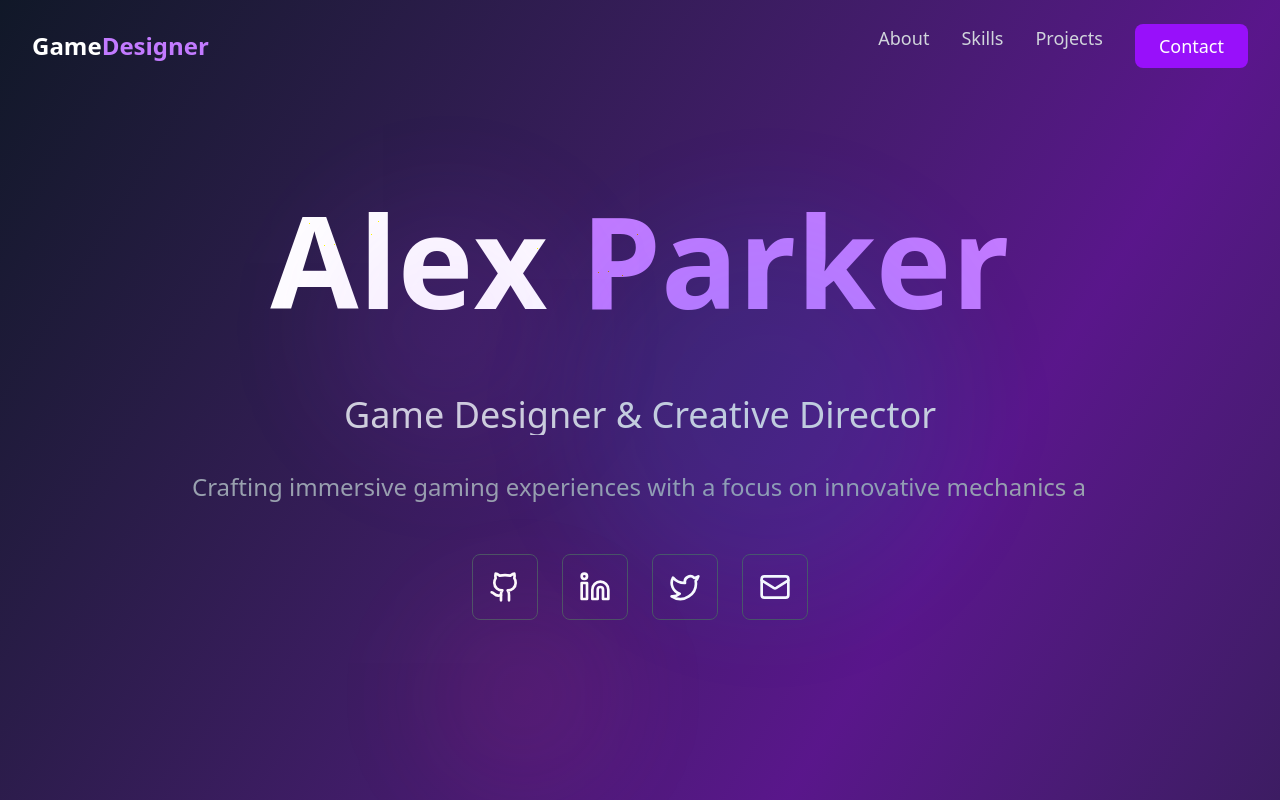
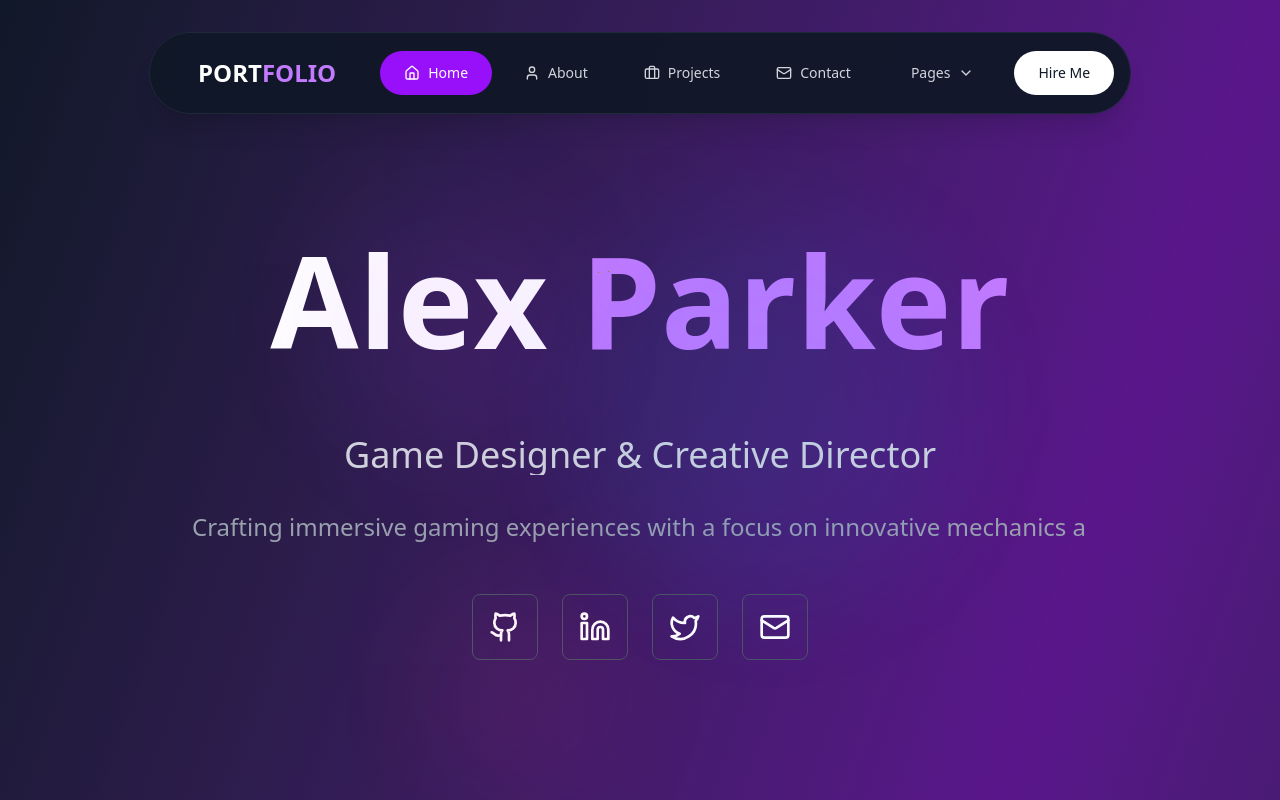
Before and after one commit to MatusOremus123/Portfolio, a React (Vite) app: page / in a window 1280 px wide. Shown: the top 800 px of the page. Built offline with nearby package versions, Linux system fonts and the light colour scheme.

Commit message:
floating navbar

```diff
--- /dev/null
+++ b/src/FloatingNavbar.jsx
@@ -0,0 +1,138 @@
+import React, { useEffect, useState } from 'react';
+import { Home, User, Briefcase, Mail, Menu, X } from 'lucide-react';
+
+const FloatingNavbar = () => {
+  const [scrolled, setScrolled] = useState(false);
+  const [activeSection, setActiveSection] = useState('home');
+  const [mobileMenuOpen, setMobileMenuOpen] = useState(false);
+
+  useEffect(() => {
+    const handleScroll = () => {
+      setScrolled(window.scrollY > 50);
+
+      // Update active section based on scroll position
+      const sections = ['home', 'about', 'projects', 'contact'];
+      const scrollPosition = window.scrollY + 100;
+
+      for (const section of sections) {
+        const element = document.getElementById(section);
+        if (element) {
+          const { offsetTop, offsetHeight } = element;
+          if (scrollPosition >= offsetTop && scrollPosition < offsetTop + offsetHeight) {
+            setActiveSection(section);
+            break;
+          }
+        }
+      }
+    };
+
+    window.addEventListener('scroll', handleScroll);
+    return () => window.removeEventListener('scroll', handleScroll);
+  }, []);
+
+  const navItems = [
+    { name: 'Home', href: '#home' },
+    { name: 'About', href: '#about' },
+    { name: 'Projects', href: '#projects' },
+    { name: 'Contact', href: '#contact' },
+  ];
+
+  return (
+    <>
+      {/* Desktop Navbar */}
+      <div className="hidden md:block fixed top-8 left-1/2 transform -translate-x-1/2 z-50">
+        <nav className={`bg-black/80 backdrop-blur-2xl border border-gray-800/50 rounded-full px-3 py-3 transition-all duration-500 ${
+          scrolled ? 'shadow-2xl shadow-purple-500/10 scale-95' : 'shadow-xl'
+        }`}>
+          <div className="flex items-center space-x-2">
+            {/* Logo */}
+            <div className="px-6 py-2 font-bold text-xl tracking-wider">
+              <span className="text-white">GAME</span>
+              <span className="bg-gradient-to-r from-purple-400 to-pink-400 bg-clip-text text-transparent">DESIGNER</span>
+            </div>
+
+            {/* Separator */}
+            <div className="w-px h-8 bg-gray-700"></div>
+
+            {/* Nav Items */}
+            <div className="flex items-center space-x-1 px-2">
+              {navItems.map((item) => {
+                const isActive = activeSection === item.name.toLowerCase();
+
+                return (
+                  <a
+                    key={item.name}
+                    href={item.href}
+                    onClick={() => setActiveSection(item.name.toLowerCase())}
+                    className={`relative px-6 py-2.5 rounded-full transition-all duration-300 ${
+                      isActive
+                        ? 'text-white'
+                        : 'text-gray-400 hover:text-white'
+                    }`}
+                  >
+                    {/* Active Indicator */}
+                    {isActive && (
+                      <span className="absolute inset-0 bg-gradient-to-r from-purple-600 to-pink-600 rounded-full opacity-100"></span>
+                    )}
+                    <span className="relative text-sm font-medium">{item.name}</span>
+                  </a>
+                );
+              })}
+            </div>
+
+            {/* CTA Button */}
+            <div className="pl-2">
+              <button className="relative group bg-white text-black px-7 py-2.5 rounded-full font-bold text-sm overflow-hidden transition-all duration-300">
+                <span className="relative z-10">Let's Talk</span>
+                <span className="absolute inset-0 bg-gradient-to-r from-purple-600 to-pink-600 transform scale-x-0 group-hover:scale-x-100 transition-transform duration-300 origin-left"></span>
+                <span className="absolute inset-0 opacity-0 group-hover:opacity-100 transition-opacity duration-300">
+                  <span className="relative z-10 text-white flex items-center justify-center h-full">Let's Talk</span>
+                </span>
+              </button>
+            </div>
+          </div>
+        </nav>
+      </div>
+
+      {/* Mobile Navbar */}
+      <div className="md:hidden fixed top-4 left-4 right-4 z-50">
+        <nav className="bg-black/90 backdrop-blur-2xl border border-gray-800/50 rounded-2xl px-4 py-4">
+          <div className="flex items-center justify-between">
+            <div className="font-bold text-lg">
+              <span className="text-white">GAME</span>
+              <span className="text-purple-400">DESIGNER</span>
+            </div>
+
+            <button
+              onClick={() => setMobileMenuOpen(!mobileMenuOpen)}
+              className="text-white p-2"
+            >
+              {mobileMenuOpen ? <X className="w-6 h-6" /> : <Menu className="w-6 h-6" />}
+            </button>
+          </div>
+
+          {/* Mobile Menu */}
+          {mobileMenuOpen && (
+            <div className="mt-4 space-y-2">
+              {navItems.map((item) => (
+                <a
+                  key={item.name}
+                  href={item.href}
+                  onClick={() => setMobileMenuOpen(false)}
+                  className="block px-4 py-2 text-gray-300 hover:text-white hover:bg-gray-800 rounded-lg transition-colors"
+                >
+                  {item.name}
+                </a>
+              ))}
+              <button className="w-full bg-purple-600 text-white px-4 py-2 rounded-lg font-medium">
+                Let's Talk
+              </button>
+            </div>
+          )}
+        </nav>
+      </div>
+    </>
+  );
+};
+
+export default FloatingNavbar;
--- a/src/HeroSection.jsx
+++ b/src/HeroSection.jsx
@@ -8,7 +8,7 @@ const HeroSection = () => {
   };
 
   return (
-    <div className="flex flex-col items-center justify-center min-h-screen px-8 text-center">
+    <div id="home" className="flex flex-col items-center justify-center min-h-screen px-8 text-center pt-20">
       <h1 className="text-7xl md:text-8xl lg:text-9xl font-bold mb-6 leading-tight">
         <SplitText
           text="Alex "
--- a/src/Navbar.jsx
+++ b/src/Navbar.jsx
@@ -1,40 +1,108 @@
 import React, { useEffect, useState } from 'react';
+import { Home, User, Briefcase, Mail, ChevronDown } from 'lucide-react';
 
 const Navbar = () => {
   const [scrolled, setScrolled] = useState(false);
+  const [activeSection, setActiveSection] = useState('home');
 
   useEffect(() => {
     const handleScroll = () => {
       setScrolled(window.scrollY > 50);
+
+      // Update active section based on scroll position
+      const sections = ['home', 'about', 'projects', 'contact'];
+      const scrollPosition = window.scrollY + 100;
+
+      for (const section of sections) {
+        const element = document.getElementById(section);
+        if (element) {
+          const { offsetTop, offsetHeight } = element;
+          if (scrollPosition >= offsetTop && scrollPosition < offsetTop + offsetHeight) {
+            setActiveSection(section);
+            break;
+          }
+        }
+      }
     };
 
     window.addEventListener('scroll', handleScroll);
     return () => window.removeEventListener('scroll', handleScroll);
   }, []);
 
+  const navItems = [
+    { name: 'Home', href: '#home', icon: Home },
+    { name: 'About', href: '#about', icon: User },
+    { name: 'Projects', href: '#projects', icon: Briefcase },
+    { name: 'Contact', href: '#contact', icon: Mail },
+  ];
+
   return (
-    <nav className={`fixed top-0 w-full z-50 flex justify-between items-center px-8 py-6 transition-all duration-300 ${
-      scrolled ? 'bg-gray-900/95 backdrop-blur-md shadow-lg' : 'bg-transparent'
+    <div className="fixed top-8 left-1/2 transform -translate-x-1/2 z-50">
+      <nav className={`bg-gray-900/95 backdrop-blur-xl border border-gray-800 rounded-full px-4 py-3 transition-all duration-300 ${
+        scrolled ? 'shadow-2xl shadow-purple-500/20' : 'shadow-xl'
       }`}>
-      <div className="text-2xl font-bold">
-        <span className="text-white">Game</span>
-        <span className="text-purple-400">Designer</span>
+        <div className="flex items-center space-x-3">
+          {/* Logo */}
+          <div className="px-8 py-3 font-bold text-2xl">
+            <span className="text-white">PORT</span>
+            <span className="text-purple-400">FOLIO</span>
           </div>
-      <div className="flex space-x-8">
-        <a href="#about" className="text-lg text-gray-300 hover:text-white transition-colors">
-          About
+
+          {/* Nav Items */}
+          <div className="flex items-center space-x-2">
+            {navItems.map((item) => {
+              const Icon = item.icon;
+              const isActive = activeSection === item.name.toLowerCase();
+
+              return (
+                <a
+                  key={item.name}
+                  href={item.href}
+                  className={`relative px-6 py-3 rounded-full transition-all duration-300 flex items-center space-x-2 ${
+                    isActive
+                      ? 'bg-purple-600 text-white'
+                      : 'text-gray-300 hover:text-white hover:bg-gray-800'
+                  }`}
+                >
+                  <Icon className="w-4 h-4" />
+                  <span className="text-sm font-medium">{item.name}</span>
                 </a>
-        <a href="#skills" className="text-lg text-gray-300 hover:text-white transition-colors">
-          Skills
+              );
+            })}
+          </div>
+
+          {/* Pages Dropdown */}
+          <div className="relative group">
+            <button className="px-6 py-3 rounded-full text-gray-300 hover:text-white hover:bg-gray-800 transition-all duration-300 flex items-center space-x-2">
+              <span className="text-sm font-medium">Pages</span>
+              <ChevronDown className="w-4 h-4" />
+            </button>
+
+            {/* Dropdown Menu */}
+            <div className="absolute top-full mt-2 left-0 w-48 opacity-0 invisible group-hover:opacity-100 group-hover:visible transition-all duration-300 transform translate-y-2 group-hover:translate-y-0">
+              <div className="bg-gray-900/95 backdrop-blur-xl border border-gray-800 rounded-2xl py-2 shadow-2xl">
+                <a href="#blog" className="block px-4 py-2 text-sm text-gray-300 hover:text-white hover:bg-gray-800 transition-colors">
+                  Blog
                 </a>
-        <a href="#projects" className="text-lg text-gray-300 hover:text-white transition-colors">
-          Projects
+                <a href="#testimonials" className="block px-4 py-2 text-sm text-gray-300 hover:text-white hover:bg-gray-800 transition-colors">
+                  Testimonials
                 </a>
-        <button className="bg-purple-600 hover:bg-purple-700 px-6 py-2 rounded-lg transition-colors text-lg">
-          Contact
+                <a href="#services" className="block px-4 py-2 text-sm text-gray-300 hover:text-white hover:bg-gray-800 transition-colors">
+                  Services
+                </a>
+              </div>
+            </div>
+          </div>
+
+          {/* CTA Button - Simple */}
+          <div className="ml-1">
+            <button className="bg-white text-gray-900 px-6 py-3 rounded-full text-sm font-medium hover:bg-gray-100 transition-colors duration-300 whitespace-nowrap">
+              Hire Me
             </button>
           </div>
+        </div>
       </nav>
+    </div>
   );
 };
 
--- a/src/ProjectCard.jsx
+++ b/src/ProjectCard.jsx
@@ -5,7 +5,7 @@ const ProjectCard = ({ project, onClick }) => {
   return (
     <div
       onClick={onClick}
-      className="group relative bg-gray-800/50 rounded-xl overflow-hidden backdrop-blur-sm border border-gray-700 hover:border-purple-400 transition-all duration-300 hover:transform hover:-translate-y-2 cursor-pointer"
+      className="group relative bg-gray-800/50 rounded-xl overflow-hidden backdrop-blur-sm border border-gray-700 hover:border-purple-400 transition-all duration-300 hover:transform hover:-translate-y-2 cursor-pointer w-full h-full"
     >
       <div className="h-48 bg-gray-700 overflow-hidden">
         <img
--- a/src/index.css
+++ b/src/index.css
@@ -1,11 +1,20 @@
-@import "tailwindcss";
+@tailwind base;
+@tailwind components;
+@tailwind utilities;
 
 /* Smooth scrolling */
 html {
   scroll-behavior: smooth;
 }
 
-/* Custom animations for social icons */
+/* Glass morphism enhancement */
+.glass {
+  background: rgba(0, 0, 0, 0.5);
+  backdrop-filter: blur(10px);
+  -webkit-backdrop-filter: blur(10px);
+}
+
+/* Custom animations */
 @keyframes fade-in-up {
   from {
     opacity: 0;
@@ -17,6 +26,7 @@ html {
   }
 }
 
+/* Utility classes */
 .animate-fade-in-up {
   animation: fade-in-up 0.8s ease-out forwards;
 }
@@ -25,7 +35,11 @@ html {
   animation-delay: 1.5s;
 }
 
-/* Hide scrollbar for cleaner look (optional) */
+.animation-delay-100 {
+  animation-delay: 0.1s;
+}
+
+/* Scrollbar styling */
 ::-webkit-scrollbar {
   width: 10px;
 }
```
Lines whose indentation alone changed are shown as unchanged.
